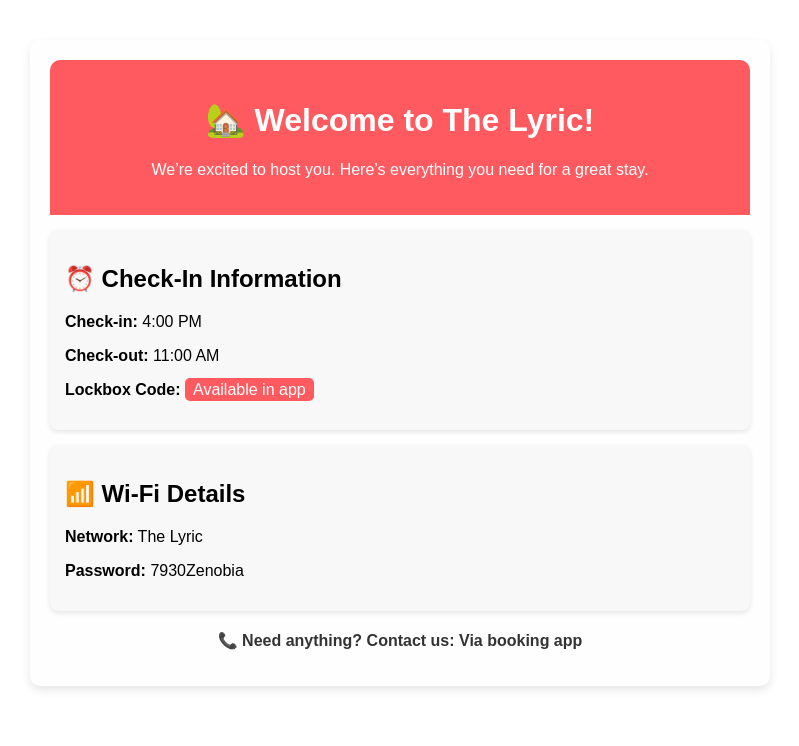
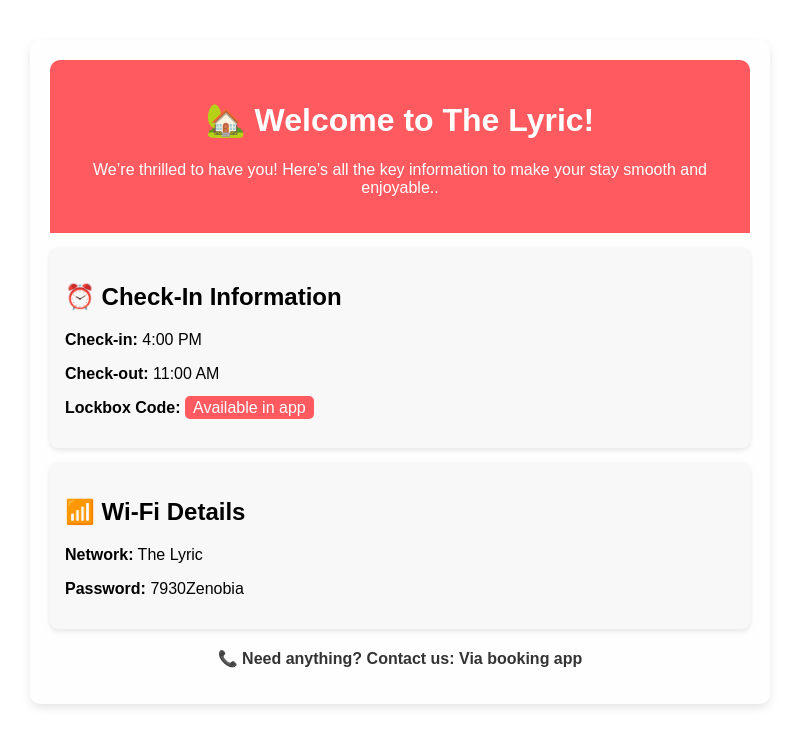
Before and after one commit to blakehaddad/str-guest-info, a React (Create React App) app: page / in a window 1280 px wide. Shown: the top 746 px of the page, without its empty margins (240-1039 px from the left). Built offline with nearby package versions, Linux system fonts and the light colour scheme.

Commit message:
Update App.js

```diff
--- a/src/App.js
+++ b/src/App.js
@@ -29,7 +29,7 @@ function App() {
     <div style={styles.container}>
       <div style={styles.header}>
         <h1>🏡 Welcome to {config.propertyName}!</h1>
-        <p>We’re excited to host you. Here’s everything you need for a great stay.</p>
+        <p>We’re thrilled to have you! Here’s all the key information to make your stay smooth and enjoyable..</p>
       </div>
 
       <div style={styles.card}>
```
